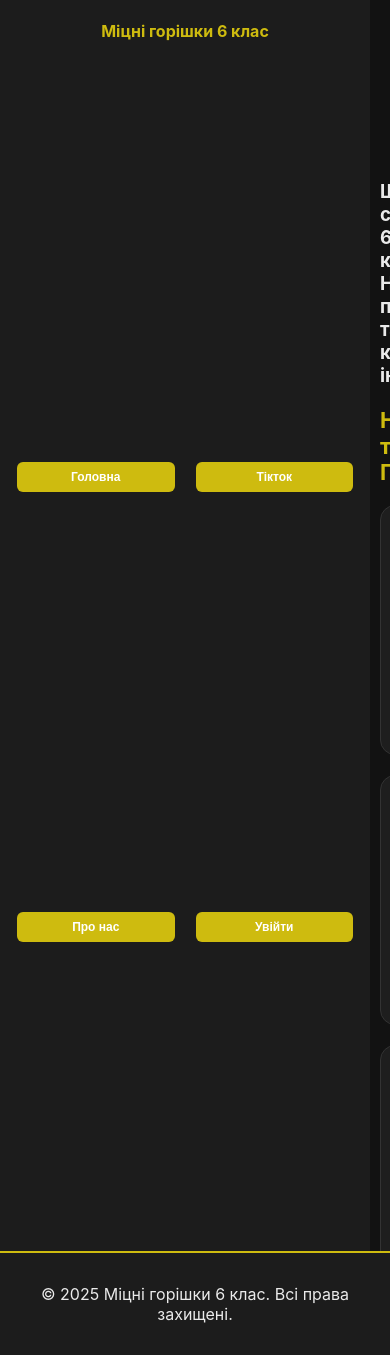
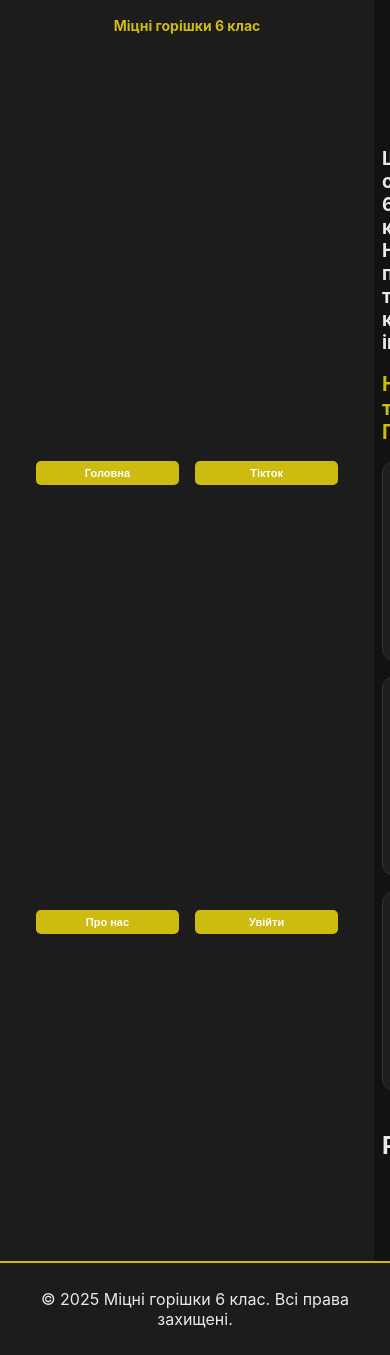
Before and after one commit to vova916/Site, a Flask app: page / in a window 390 px wide. Run offline with Flask 3, Linux system fonts and the light colour scheme; the visitor is signed in with stand-in values (Sample User, id 1); data comes from the database, SQL or seed files in the repository.

Commit message:
Update style.css

```diff
--- a/static/style.css
+++ b/static/style.css
@@ -30,32 +30,32 @@
 
 /* ------------------ Бокове меню ------------------ */
 .sidebar {
-  width: 250px; /* трохи менше на ПК */
+  width: 220px; /* компактніше на ПК */
   background: #1c1c1c;
-  padding: 20px;
+  padding: 15px;
   border-right: 2px solid #cebb0f;
   display: flex;
   flex-direction: column;
   align-items: flex-start;
-  gap: 15px;
+  gap: 12px;
   position: sticky;
   top: 0;
   height: 100vh;
 }
 
 .sidebar h1 {
-  font-size: 20px;
+  font-size: 18px;
   color: #cebb0f;
-  margin-bottom: 20px;
+  margin-bottom: 15px;
 }
 
 .sidebar button {
   width: 100%;
-  padding: 12px;
-  border-radius: 6px;
+  padding: 10px;
+  border-radius: 5px;
   border: none;
   background: #cebb0f;
-  font-size: 14px;
+  font-size: 13px;
   font-weight: 600;
   color: #fff;
   cursor: pointer;
@@ -64,23 +64,23 @@
 
 .sidebar button:hover {
   background: #bba90c;
-  transform: translateX(3px);
+  transform: translateX(2px);
 }
 
 /* ------------------ Основний контент ------------------ */
 .main-content {
   flex: 1;
-  padding: 20px;
+  padding: 15px;
   overflow-y: auto;
   opacity: 0;
-  animation: fadeInUp 0.8s ease forwards;
+  animation: fadeInUp 0.7s ease forwards;
 }
 
 /* ------------------ Банер ------------------ */
 .banner {
   width: 100%;
-  height: 250px; /* компактніше */
-  margin-bottom: 30px;
+  height: 180px; /* компактніше */
+  margin-bottom: 20px;
   overflow: hidden;
 }
 
@@ -88,23 +88,23 @@
   width: 100%;
   height: 100%;
   object-fit: cover;
-  box-shadow: 0 4px 15px rgba(0,0,0,0.3);
+  box-shadow: 0 3px 10px rgba(0,0,0,0.3);
 }
 
 /* ------------------ Текстовий блок ------------------ */
 .content-section {
-  margin: 20px 0;
+  margin: 15px 0;
 }
 
 .content-section h2 {
-  font-size: 22px;
+  font-size: 20px;
   color: #cebb0f;
-  margin-top: 20px;
+  margin-top: 15px;
 }
 
 .content-section p {
-  font-size: 16px;
-  line-height: 1.5;
+  font-size: 14px;
+  line-height: 1.4;
   color: #ccc;
   text-align: justify;
 }
@@ -112,8 +112,8 @@
 /* ------------------ Кнопки ------------------ */
 .buttons {
   display: flex;
-  gap: 10px;
-  padding: 15px;
+  gap: 8px;
+  padding: 10px;
   background: #1c1c1c;
   border-bottom: 2px solid #cebb0f;
   position: sticky;
@@ -122,9 +122,9 @@
 }
 
 .buttons button {
-  padding: 10px 20px;
-  font-size: 14px;
-  border-radius: 6px;
+  padding: 8px 15px;
+  font-size: 13px;
+  border-radius: 5px;
   background: #cebb0f;
   color: #1c1c1c;
   border: none;
@@ -134,34 +134,34 @@
 .buttons button:hover {
   background: #bba90c;
   color: #fff;
-  transform: translateY(-2px);
-  box-shadow: 0 4px 10px rgba(255,187,15,0.3);
+  transform: translateY(-1px);
+  box-shadow: 0 3px 8px rgba(255,187,15,0.2);
 }
 
 /* ------------------ Новини ------------------ */
 .news-container {
   display: grid;
-  grid-template-columns: repeat(3, 1fr); /* трохи менше */
-  gap: 30px;
-  margin-bottom: 50px;
+  grid-template-columns: repeat(3, 1fr);
+  gap: 20px;
+  margin-bottom: 40px;
 }
 
 .news-card {
   display: flex;
   flex-direction: row;
-  gap: 15px;
+  gap: 10px;
   background: #1e1e1e;
-  border-radius: 15px;
+  border-radius: 12px;
   border: 1px solid #333;
-  padding: 15px;
-  min-height: 250px;
+  padding: 12px;
+  min-height: 200px;
   transition: transform 0.3s, box-shadow 0.3s;
 }
 
 .news-card img {
   width: 35%;
   height: auto;
-  border-radius: 12px;
+  border-radius: 10px;
   object-fit: cover;
 }
 
@@ -174,91 +174,91 @@
 }
 
 .news-card h2 {
-  font-size: 18px;
+  font-size: 16px;
   color: #cebb0f;
-  margin: 0 0 5px 0;
+  margin: 0 0 4px 0;
 }
 
 .news-card p {
-  font-size: 14px;
+  font-size: 13px;
   color: #ddd;
 }
 
 .news-card button {
-  padding: 8px 18px;
-  font-size: 14px;
+  padding: 6px 12px;
+  font-size: 12px;
   background: #cebb0f;
   color: #fff;
-  border-radius: 8px;
+  border-radius: 6px;
 }
 
 .news-card:hover {
-  transform: translateY(-5px);
-  box-shadow: 0 10px 25px rgba(255,152,0,0.3);
+  transform: translateY(-3px);
+  box-shadow: 0 7px 20px rgba(255,152,0,0.25);
 }
 
 /* ------------------ Розклад ------------------ */
 .rozclad {
-  padding: 30px;
-  width: 80%;
-  margin: 20px auto;
-  border-radius: 15px;
+  padding: 20px;
+  width: 85%;
+  margin: 15px auto;
+  border-radius: 12px;
 }
 
 .rozclad h2 {
-  font-size: 28px;
+  font-size: 24px;
   color: #ffcc00;
   text-align: center;
-  margin-bottom: 20px;
+  margin-bottom: 15px;
 }
 
 .rozclad > div {
   background: #0f0f0f;
-  padding: 20px;
-  border-radius: 12px;
-  margin-bottom: 20px;
+  padding: 15px;
+  border-radius: 10px;
+  margin-bottom: 15px;
 }
 
 /* ------------------ Memory ------------------ */
 .memory-container {
   display: grid;
   grid-template-columns: repeat(2, 1fr);
-  gap: 30px;
-  padding: 30px;
+  gap: 20px;
+  padding: 20px;
 }
 
 .memory-card {
   background: #1a1a1a;
-  border-radius: 15px;
-  padding: 25px;
+  border-radius: 12px;
+  padding: 20px;
   text-align: center;
   transition: transform 0.3s, box-shadow 0.3s;
 }
 
 .memory-card img {
   width: 100%;
-  max-height: 400px;
-  border-radius: 12px;
+  max-height: 300px;
+  border-radius: 10px;
   object-fit: cover;
-  margin-bottom: 15px;
+  margin-bottom: 10px;
 }
 
 .memory-card h2 {
-  font-size: 1.8rem;
+  font-size: 1.6rem;
   color: #ffcc00;
-  margin-bottom: 10px;
+  margin-bottom: 8px;
 }
 
 .memory-card p {
-  font-size: 1rem;
+  font-size: 0.95rem;
   color: #f1f1f1;
-  line-height: 1.4;
+  line-height: 1.3;
 }
 
 /* ------------------ Футер ------------------ */
 .footer {
   width: 100%;
-  padding: 15px;
+  padding: 10px;
   background: #1c1c1c;
   border-top: 2px solid #cebb0f;
   text-align: center;
@@ -266,7 +266,7 @@
 
 /* ------------------ Анімація ------------------ */
 @keyframes fadeInUp {
-  0% { opacity: 0; transform: translateY(20px); }
+  0% { opacity: 0; transform: translateY(15px); }
   100% { opacity: 1; transform: translateY(0); }
 }
 
@@ -274,11 +274,11 @@
 
 /* Планшети */
 @media (max-width: 1024px) {
-  .sidebar { width: 180px; padding: 15px; }
-  .main-content { padding: 15px; }
-  .banner { height: 200px; }
-  .news-container { grid-template-columns: repeat(2, 1fr); gap: 20px; }
-  .memory-container { grid-template-columns: 1fr; gap: 20px; padding: 20px; }
+  .sidebar { width: 150px; padding: 10px; }
+  .main-content { padding: 10px; }
+  .banner { height: 150px; }
+  .news-container { grid-template-columns: repeat(2, 1fr); gap: 15px; }
+  .memory-container { grid-template-columns: 1fr; gap: 15px; padding: 15px; }
 }
 
 /* Телефони */
@@ -289,16 +289,16 @@
     flex-direction: row;
     flex-wrap: wrap;
     justify-content: center;
-    padding: 10px;
+    padding: 8px;
     border-right: none;
     border-bottom: 2px solid #cebb0f;
   }
-  .sidebar h1 { font-size: 16px; width: 100%; text-align: center; margin-bottom: 5px; }
-  .sidebar button { width: 45%; font-size: 12px; padding: 8px; margin: 3px; }
-  .main-content { padding: 10px; }
-  .banner { height: 150px; margin-bottom: 20px; }
-  .rozclad { width: 95%; padding: 15px; }
-  .memory-card img { max-height: 300px; }
+  .sidebar h1 { font-size: 14px; width: 100%; text-align: center; margin-bottom: 3px; }
+  .sidebar button { width: 40%; font-size: 11px; padding: 6px; margin: 2px; }
+  .main-content { padding: 8px; }
+  .banner { height: 120px; margin-bottom: 15px; }
+  .rozclad { width: 95%; padding: 10px; }
+  .memory-card img { max-height: 200px; }
   .news-card { flex-direction: column; }
-  .news-card img { width: 100%; margin-bottom: 10px; }
+  .news-card img { width: 100%; margin-bottom: 8px; }
 }
```
